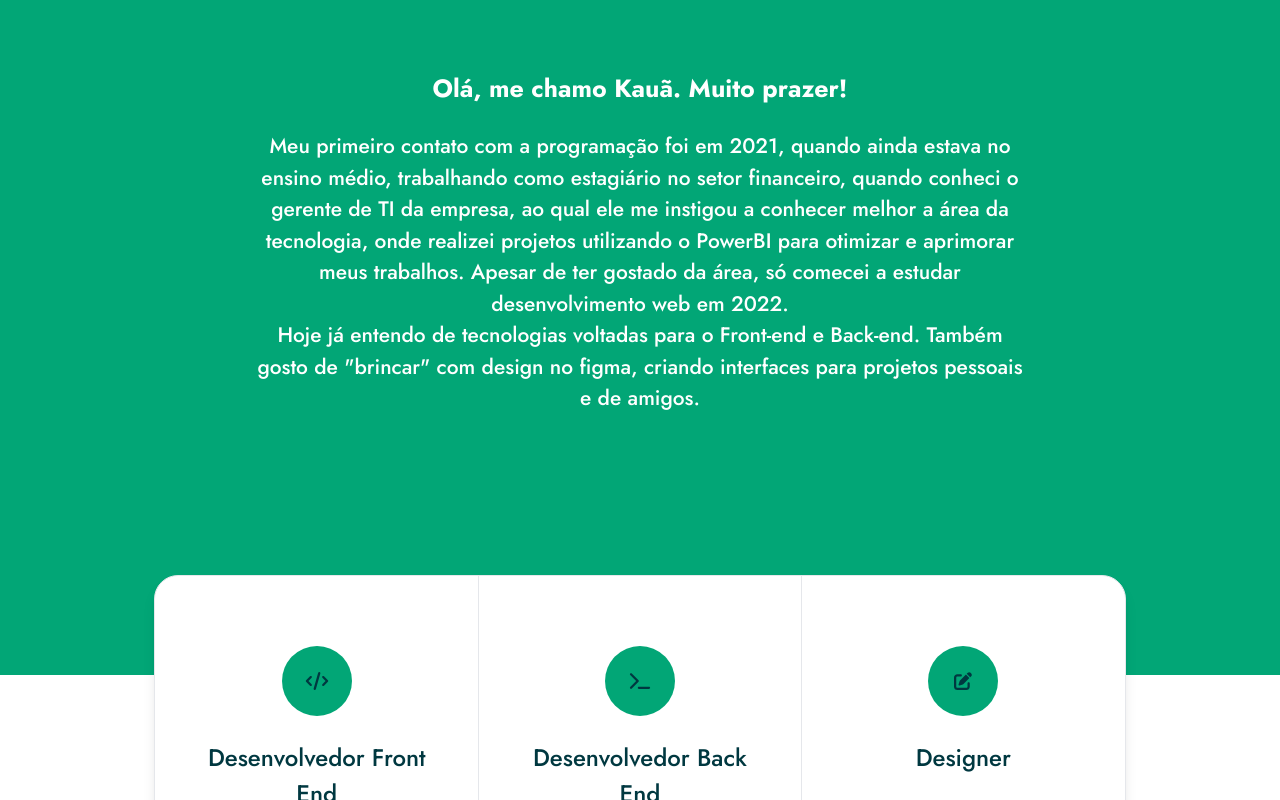
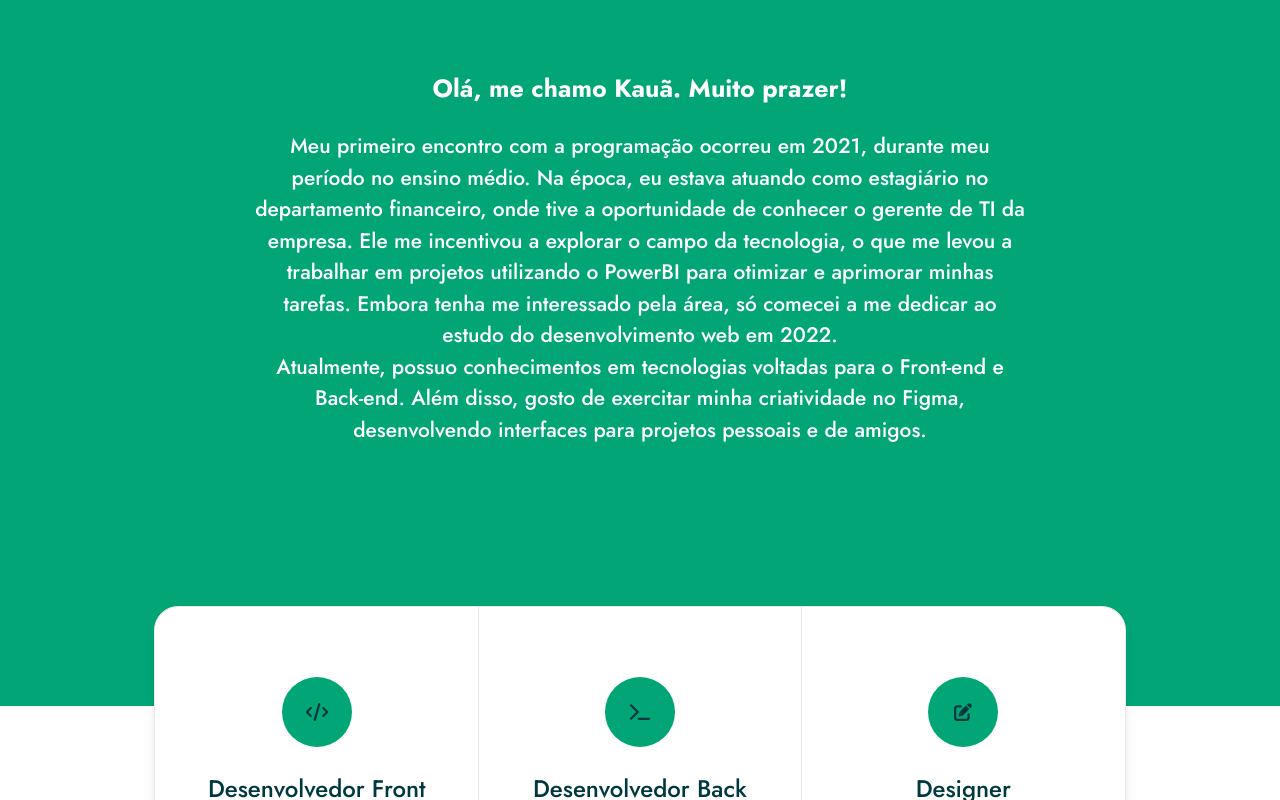
Before and after one commit to kaua-s1lva/meu-novo-portfolio, a Next.js app: page / in a window 1280 px wide. Shown: the part 1120-1920 px from the top of the page. Built offline with nearby package versions, Linux system fonts and the light colour scheme.

Commit message:
fazendo mais alguns ajustes

```diff
--- a/src/components/Footer.tsx
+++ b/src/components/Footer.tsx
@@ -8,10 +8,10 @@ import { Container } from "./Container"
 
 export function Footer () {
     return (
-            <div className="bg-primary-green text-white text-center">
-        <Container >
-                <div className="py-20 mt-20">
-                    <Image src={LogoWhite} alt="logo" width={70} className="m-auto py-10"/>
+        <div className="bg-primary-green text-white text-center">
+            <Container >
+                <div className="py-5 md:py-20 mt-0 md:mt-20">
+                    <Image src={LogoWhite} alt="logo" width={70} className="m-auto md:py-10 py-10"/>
                     <p className="text-[22px]">Programando o futuro, um código de cada vez</p>
                     <div className="flex items-center justify-center gap-6 py-10">
                         <ItemFooter image={faPhone} link="tel:+5528999779469"/>
@@ -24,7 +24,7 @@ export function Footer () {
                     <p>&copy; Copyright - todos os direitos reservados</p>
                 </div>
 
-        </Container>
-            </div>
+            </Container>
+        </div>
     )
 }
--- a/src/components/SectionAbout.tsx
+++ b/src/components/SectionAbout.tsx
@@ -7,14 +7,14 @@ export function SectionAbout () {
                 <div className="text-white text-center w-[100%] sm:w-[80%] m-auto pt-[100px] md:pt-[160px] pb-[200px] md:pb-[260px]">
                     <h1 className="text-[25px] font-bold mb-6">Olá, me chamo Kauã. Muito prazer!</h1>
                     <h2 className="text-[21px]">
-                    Meu primeiro contato com a programação foi em 2021, quando ainda estava no ensino médio,
-                    trabalhando como estagiário no setor financeiro, quando conheci o gerente de TI da empresa,
-                    ao qual ele me instigou a conhecer melhor a área da tecnologia, onde realizei projetos
-                    utilizando o PowerBI para otimizar e aprimorar meus trabalhos. Apesar de ter gostado da
-                    área, só comecei a estudar desenvolvimento web em 2022.
+                    Meu primeiro encontro com a programação ocorreu em 2021, durante meu período no ensino médio.
+                    Na época, eu estava atuando como estagiário no departamento financeiro, onde tive a oportunidade de
+                    conhecer o gerente de TI da empresa. Ele me incentivou a explorar o campo da tecnologia, o que me
+                    levou a trabalhar em projetos utilizando o PowerBI para otimizar e aprimorar minhas tarefas. Embora
+                    tenha me interessado pela área, só comecei a me dedicar ao estudo do desenvolvimento web em 2022.
                     <br />
-                    Hoje já entendo de tecnologias voltadas para o Front-end e Back-end. Também gosto de &quot;brincar&quot;
-                    com design no figma, criando interfaces para projetos pessoais e de amigos.
+                    Atualmente, possuo conhecimentos em tecnologias voltadas para o Front-end e Back-end. Além disso,
+                    gosto de exercitar minha criatividade no Figma, desenvolvendo interfaces para projetos pessoais e de amigos.
                     </h2>
                 </div>
             </Container>
--- a/src/components/SectionContact.tsx
+++ b/src/components/SectionContact.tsx
@@ -1,15 +1,12 @@
-import { FontAwesomeIcon } from "@fortawesome/react-fontawesome";
 import { Container } from "./Container";
 
-import { faPhone, faEnvelope, faMessage } from '@fortawesome/free-solid-svg-icons'
-import { faLinkedinIn } from '@fortawesome/free-brands-svg-icons'
-import { ItemContact } from "./ItemContact";
+import { faMessage } from '@fortawesome/free-solid-svg-icons'
 import { ItemButton } from "./ItemButton";
 
 export function SectionContact () {
     return (
         <Container>
-            <div className="py-[70px] w-full">
+            <div className="py-[60px] md:py-[70px] w-full">
                 <h1 className="text-[30px] text-center pb-6">Interessado em colaborar comigo?</h1>
                 <h2 className="text-[21px] text-center pb-6">Entre em contato:</h2>
                 <div className="w-full flex justify-center items-center text-[21px] mt-8">
--- a/src/components/SectionHero.tsx
+++ b/src/components/SectionHero.tsx
@@ -10,7 +10,7 @@ export function SectionHero () {
             <div className="pt-8 w-full flex flex-col justify-center items-center">
                 <div className="p-14 ">
                     <h1 className="md:text-5xl font-bold mb-6 text-center text-primary-dark-green text-4xl">Desenvolvedor Full Stack</h1>
-                    <h2 className="text-2xl font-light mb-6 text-center text-primary-dark-green">Sou um ótimo desenvolvedor e amo o que eu faço</h2>
+                    <h2 className="text-2xl font-light mb-6 text-center text-primary-dark-green">Sou apaixonado por desenvolvimento e sempre busco aprimorar minhas habilidades.</h2>
                     <Image src={Avatar} alt="user-fig" className="my-8 flex m-auto"/>
                 </div>
                 <Image src={ComputerVetor} alt="computer vetor" className="w-[400px]"/>
--- a/src/components/SectionProject.tsx
+++ b/src/components/SectionProject.tsx
@@ -8,11 +8,11 @@ import { ItemButton } from "./ItemButton";
 
 export function SectionProject () {
     return (
-        <div className="py-[70px] border-b-2" id="project">
+        <div className="md:py-[70px] py-[0px] border-b-2" id="project">
             <h1 className="text-[33px] text-center mb-6 font-semibold">Meus Projetos</h1>
             <h2 className="text-[21px] text-center mb-6">Aqui estão alguns dos meus projetos. Deseja saber mais? <a href="#" className="text-primary-green">Contate-me</a></h2>
             <Container>
-                <div className="grid lg:grid-cols-3 md:grid-cols-2 grid-cols-1 gap-[2.3%] py-16 w-[100%]">
+                <div className="grid lg:grid-cols-3 md:grid-cols-2 grid-cols-1 gap-[2.3%] md:py-16 py-0 w-[100%]">
 
                     <ItemProject image={ItauLogo} color="primary-itau-color" text="Site desenvolvido com base no design do Banco Itaú utilizando Next.js" />
                     <ItemProject image={labTestesLogo} color="primary-labtestes-color" text="Aplicar manutenção no site desenvolvido em Laravel" />
@@ -20,7 +20,7 @@ export function SectionProject () {
                 </div>
 
             </Container>
-            <div className="w-full flex items-center justify-center text-[21px] mt-[32px]">
+            <div className="w-full flex items-center justify-center text-[21px] mt-[32px] mb-[60px]">
                 <a href="https://github.com/kaua-s1lva" target="_blank">
                     <ItemButton content="Confira meu GitHub" paddingX={30} paddingY={11} icon={faGithub}/>
                 </a>
```
